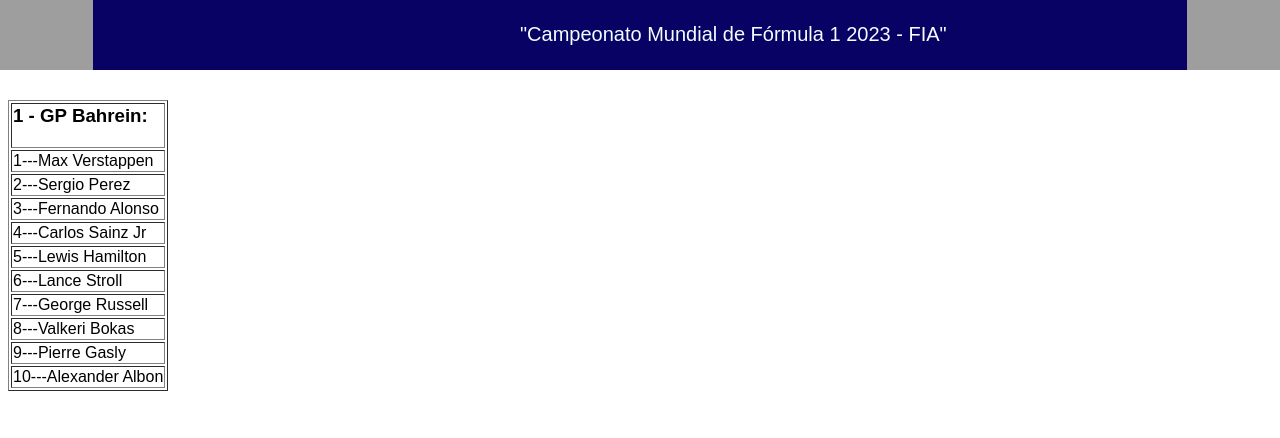
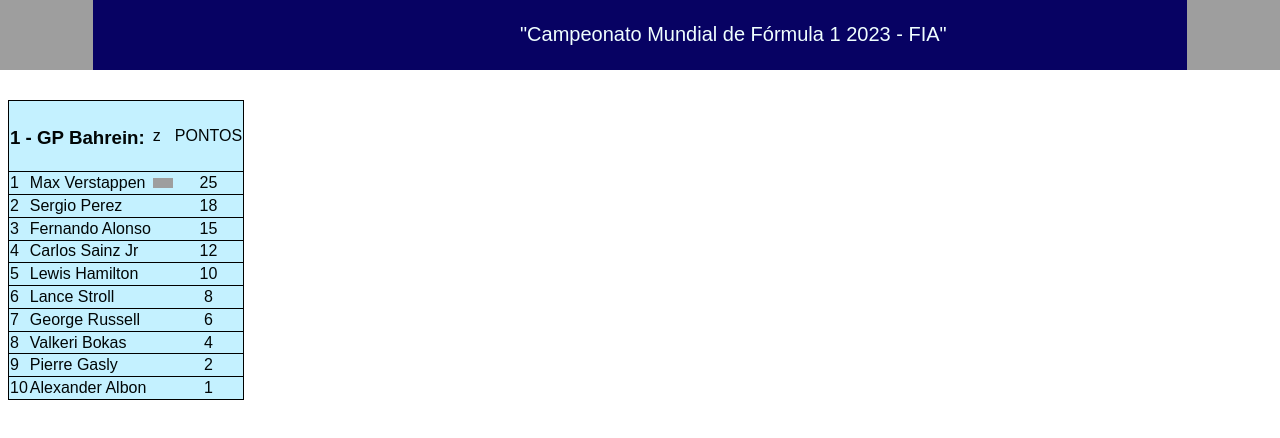
Before and after one commit to JoaoVitorJacoboski/UNIPARPROJETOS, a plain HTML site: page index.html in a window 1280 px wide. Drawn offline with Linux system fonts and the light colour scheme; grey boxes are pictures that could not be loaded.

Commit message:
att da facul

```diff
--- a/index.html
+++ b/index.html
@@ -6,52 +6,88 @@
          type="text/css">
 </head>
 <body>
-    <div class="divmenu">
+    <div class="Divmenu">
     </div>
-    <div class="leftmenu">
+    <div class="Leftmenu">
         <img class="imagemleftM" src="https://www.autoracing.com.br/wp-content/uploads/2013/06/logo-fia.jpg" >
     </div>
-    <div class="centermenu">
-       <br> <tr align="center"> "Campeonato	Mundial	de	Fórmula	1	2023	-	FIA" </tr>
+    <div class="Centermenu">
+       <br> <tr align="center"> "Campeonato	Mundial	de	Fórmula	1	2023	-	FIA" <br> </tr>
     </div>
-    <div class="rightmenu">
-        <img class="imgrightM" src="https://i.pinimg.com/564x/34/32/9b/34329b9532ff3196c205f40f32e88688.jpg" >
+    <div class="Rightmenu">
+        <img class="ImgrightM" src="https://i.pinimg.com/564x/34/32/9b/34329b9532ff3196c205f40f32e88688.jpg" >
     </div>
-   <div class="tabela1">
-<table border="1">
-<tr>
-    <td><h3>1	-	GP	Bahrein:</h3>	</td>
+   <div >
+<table class="Tabela1">
+<tr class="tr1">
+    <td colspan="2"><h3 ><br> 1	-	GP	Bahrein:</h3>	</td>
+    <td>z</div></td>
+    <td>PONTOS</td>
 </tr>
-<tr>
-    <td>1---Max	Verstappen</td>
+<tr class="tr1">
+    <td>1 </td>
+    <td>Max	Verstappen</td><hr>
+    <td><img class="Holanda1" src="https://m.media-amazon.com/images/I/21WMHeDOcIL._AC_.jpg" ></td>
+    <td align="center">25</td>
 
 </tr>
-<tr>
-    <td>2---Sergio	Perez</td>
+<tr class="tr1">
+    <td>2</td>
+    <td>Sergio	Perez</td>
+    <td></td>
+    <td align="center">18</td>
 </tr>
-<tr>
-    <td>3---Fernando	Alonso</td>
+<tr class="tr1">
+    <td>3</td>
+    <td>Fernando	Alonso</td>
+    <td></td>
+    <td align="center">15</td>
 </tr>
-<tr>
-    <td>4---Carlos	Sainz	Jr</td>
+<tr class="tr1">
+    <td>4</td>
+    <td>Carlos	Sainz	Jr</td>
+    <td></td>
+    <td align="center">12</td>
 </tr>
-<tr>
-    <td>5---Lewis	Hamilton</td>
+<tr class="tr1">
+    <td>5</td>
+    <td>Lewis	Hamilton</td>
+    <td></td>
+    <td align="center">10</td>
+
 </tr>
-<tr>
-    <td>6---Lance	Stroll</td>
+<tr class="tr1">
+    <td>6</td>
+    <td>Lance	Stroll</td>
+    <td></td>
+    <td align="center">8</td>
+
 </tr>
-<tr>
-    <td>7---George	Russell</td>
+<tr class="tr1">
+    <td>7</td>
+    <td>George	Russell</td>
+    <td></td>
+    <td align="center">6</td>
+
 </tr>
-<tr>
-    <td>8---Valkeri	Bokas</td>
+<tr class="tr1">
+    <td>8</td>
+    <td>Valkeri	Bokas</td>
+    <td></td>
+    <td align="center">4</td>
+
 </tr>
-<tr>
-    <td>9---Pierre	Gasly</td>
+<tr class="tr1">
+    <td>9</td>
+    <td>Pierre	Gasly</td>
+    <td></td>
+    <td align="center">2</td>
 </tr>
-<tr>
-    <td>10---Alexander	Albon</td>
+<tr class="tr1">
+    <td>10</td>
+    <td>Alexander	Albon</td>
+    <td></td>
+    <td align="center">1</td>
 </tr>
 
 
@@ -60,16 +96,6 @@
    </div>
 
 
-   <td>2	Sergio	Perez	</td>
-   <td>3	Fernando	Alonso</td>
-   <td>4	Carlos	Sainz	Jr.	</td>
-   <td> 5	Lewis	Hamilton</td>
-   <td> 6	Lance	Stroll	</td>
-   <td>7	George	Russell	</td>
-   <td>8	Valkeri	Bokas</td>
-   <td>9	Pierre	Gasly</td>
-   <td>10	Alexander	Albon	</td>
-
 
 </body>
 
--- a/style/estilos.css
+++ b/style/estilos.css
@@ -1,4 +1,4 @@
-.divMenu{
+.DivMenu{
     background-color: rgb(7, 2, 99);
     position: fixed;
     top: 0px;
@@ -7,7 +7,7 @@
     height: 70px;
     color: azure;
 }
-.leftmenu{
+.Leftmenu{
     position: fixed;
     top: 0px;
     float: left;
@@ -17,22 +17,22 @@
      left: 0px;
 
 }
-.imagemleftM{
+.ImagemleftM{
    top: 0px;
    height: 70px;
 }
-.centermenu{
+.Centermenu{
     color: azure;
    font-size: 20px;
     left: 520px;
     font-family: Arial, Helvetica, sans-serif;
     position: fixed;
-    float: none;
+    float:none ;
     background-color: rgb(7, 2, 99);
     height: 70px;
     top: 0px;
 }
-.rightmenu{
+.Rightmenu{
     background-color: rgb(2, 99, 50);
     height: 70px;
     top: 0px;
@@ -40,17 +40,32 @@
     right: 0px;
     position: fixed;
 }
-.imgrightM{
+.ImgrightM{
     top: 0px;
     height: 70px;
 
  }
-.tabela1{
+.Tabela1{
+    border: 1px solid black;
+    border-collapse: collapse;
  font-family: Arial, Helvetica, sans-serif;
-    color: azure;
-
+    color: rgb(1, 6, 6);
+    background-color: rgb(196, 241, 255);
     top: 100px;
     height: 300px;
     position: fixed;
     float: left;
 }
+.Holanda1{
+    top: 0px;
+    height: 10px;
+    width: 20px;
+}
+.tr1{
+    border-style: solid;
+    border-bottom-width: 1px;
+    border-left-width: 0px;
+    border-right-width: 0px;
+    border-top-width: 0px;
+    border-color: black;
+}
```
